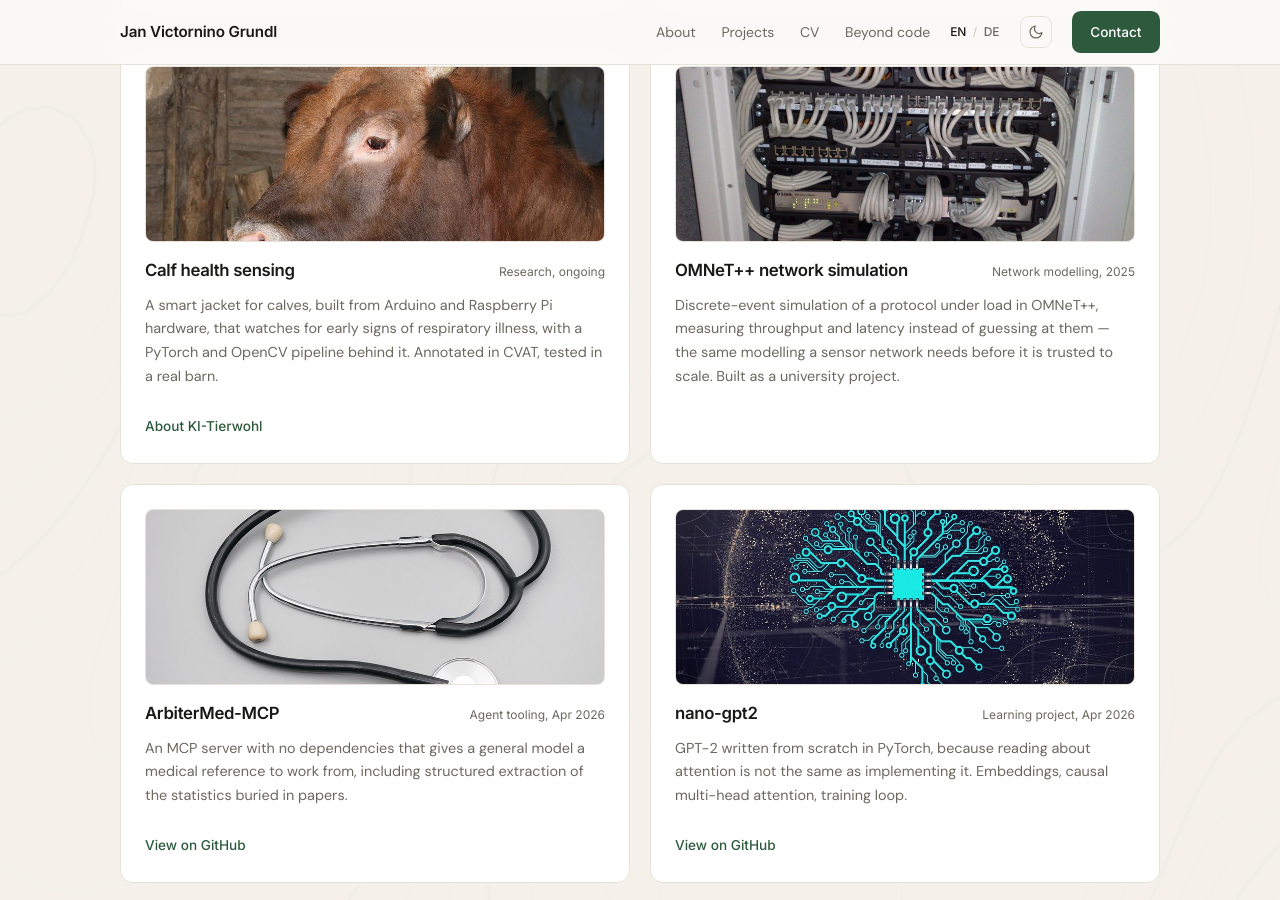
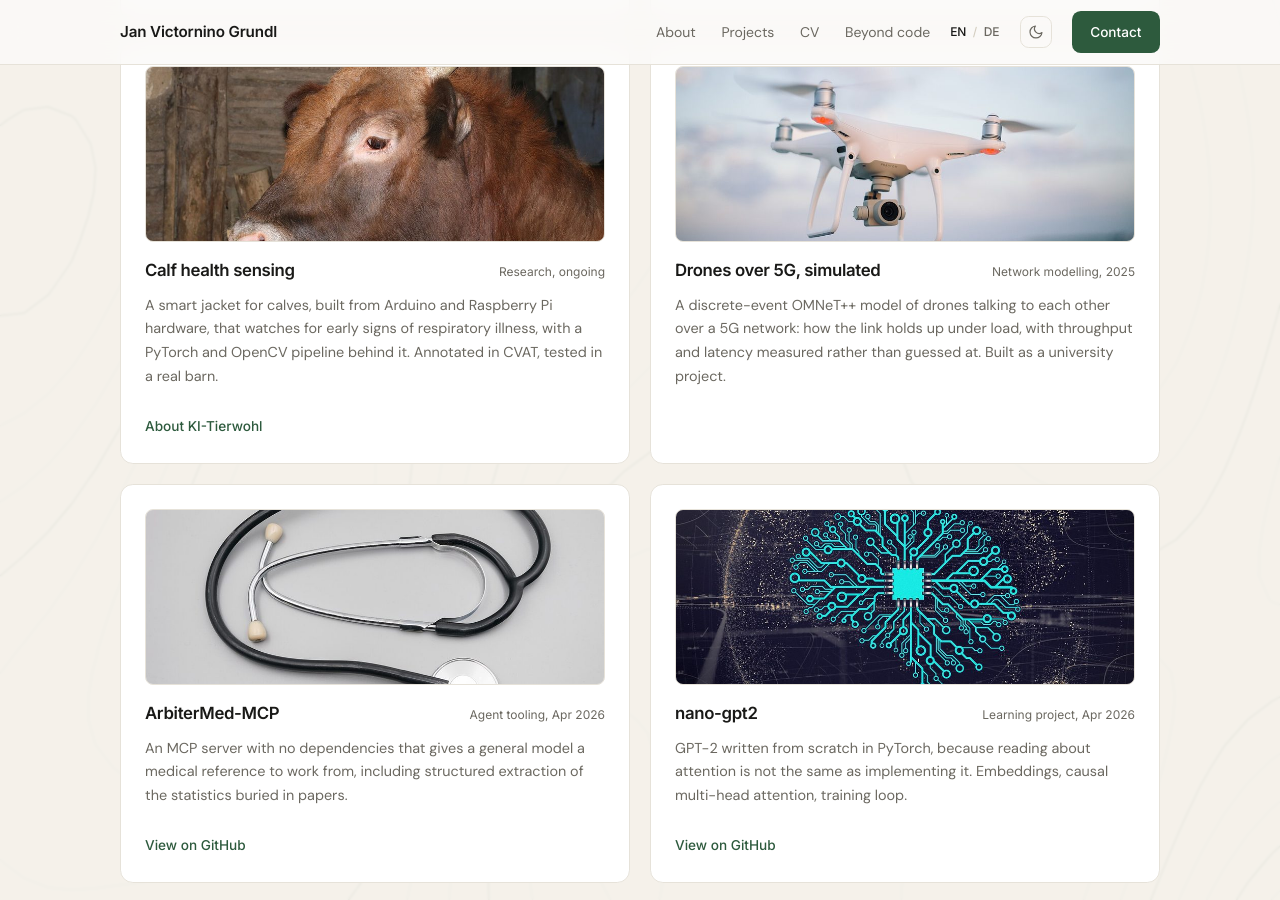
Before and after one commit to jg512/jangrundl-site, a Jekyll site: the page index.html, which Jekyll copies as it is, in a window 1280 px wide and 900 px high, scrolled down 3341 px. Built offline with Jekyll 4.4.1, drawn with Linux system fonts in a browser that asks for light colours.

Commit message:
Say what the OMNeT++ project actually simulated: drones over 5G
It was modelling drone-to-drone communication on a 5G network, not a generic
protocol under load, so the card now says so and the photo is a quadcopter in
flight rather than a rack of patch panels. Title, description and alt text
updated in both dictionaries; the credit line follows the new image (CC0).

Co-Authored-By: Claude Opus 5 <noreply@anthropic.com>
Claude-Session: https://claude.ai/code/session_01DWT25yjDrumGiE9hVCSPoz

```diff
--- a/index.html
+++ b/index.html
@@ -806,12 +806,12 @@
       </article>
 
       <article class="card">
-        <img class="card-media" src="assets/img/cards/omnet.jpg" alt="Ethernet switches and patch panels in a rack" loading="lazy" width="900" height="375" />
+        <img class="card-media" src="assets/img/cards/omnet.jpg" alt="A quadcopter drone in flight against the sky" loading="lazy" width="900" height="375" />
         <div class="card-head">
-          <h3 data-i18n="proj.omnet.title">OMNeT++ network simulation</h3>
+          <h3 data-i18n="proj.omnet.title">Drones over 5G, simulated</h3>
           <span class="card-meta" data-i18n="proj.omnet.meta">Network modelling, 2025</span>
         </div>
-        <p data-i18n="proj.omnet.desc">Discrete-event simulation of a protocol under load in OMNeT++, measuring throughput and latency instead of guessing at them &mdash; the same modelling a sensor network needs before it is trusted to scale. Built as a university project.</p>
+        <p data-i18n="proj.omnet.desc">A discrete-event OMNeT++ model of drones talking to each other over a 5G network: how the link holds up under load, with throughput and latency measured rather than guessed at. Built as a university project.</p>
       </article>
 
       <article class="card">
@@ -1124,7 +1124,7 @@
         <li><b>Vitals from video</b> &mdash; <a href="https://commons.wikimedia.org/wiki/File:Vital_signs_monitor_display.jpg" target="_blank" rel="noopener noreferrer">James Stenberg</a>, Public domain, via Wikimedia Commons</li>
         <li><b>Aline AI Core</b> &mdash; <a href="https://commons.wikimedia.org/wiki/File:Code_on_computer_monitor_(Unsplash).jpg" target="_blank" rel="noopener noreferrer">Markus Spiske</a>, <a href="https://creativecommons.org/publicdomain/zero/1.0/" target="_blank" rel="noopener noreferrer">CC0</a>, via Wikimedia Commons</li>
         <li><b>Calf health sensing</b> &mdash; <a href="https://commons.wikimedia.org/wiki/File:Calf_in_a_barn_2019_G1.jpg" target="_blank" rel="noopener noreferrer">George Chernilevsky</a>, Public domain, via Wikimedia Commons</li>
-        <li><b>OMNeT++ simulation</b> &mdash; <a href="https://commons.wikimedia.org/wiki/File:19-inch_rackmount_Ethernet_switches_and_patch_panels.jpg" target="_blank" rel="noopener noreferrer">Dsimic</a>, <a href="https://creativecommons.org/licenses/by-sa/4.0/" target="_blank" rel="noopener noreferrer">CC BY-SA 4.0</a>, via Wikimedia Commons</li>
+        <li><b>Drones over 5G</b> &mdash; <a href="https://commons.wikimedia.org/wiki/File:Quadcopter_camera_drone_in_flight.jpg" target="_blank" rel="noopener noreferrer">Josh Sorenson</a>, <a href="https://creativecommons.org/publicdomain/zero/1.0/" target="_blank" rel="noopener noreferrer">CC0</a>, via Wikimedia Commons</li>
         <li><b>ArbiterMed-MCP</b> &mdash; <a href="https://commons.wikimedia.org/wiki/File:2023_Stetoskop.jpg" target="_blank" rel="noopener noreferrer">Jacek Halicki</a>, <a href="https://creativecommons.org/licenses/by-sa/4.0/" target="_blank" rel="noopener noreferrer">CC BY-SA 4.0</a>, via Wikimedia Commons</li>
         <li><b>nano-gpt2</b> &mdash; <a href="https://commons.wikimedia.org/wiki/File:Artificial_Neural_Network_with_Chip.jpg" target="_blank" rel="noopener noreferrer">mikemacmarketing</a>, <a href="https://creativecommons.org/licenses/by/2.0/" target="_blank" rel="noopener noreferrer">CC BY 2.0</a>, via Wikimedia Commons</li>
         <li><b>ESP32 encrypted chat</b> &mdash; <a href="https://commons.wikimedia.org/wiki/File:ESP32_Espressif_ESP-WROOM-32_Dev_Board.jpg" target="_blank" rel="noopener noreferrer">Ubahnverleih</a>, <a href="https://creativecommons.org/publicdomain/zero/1.0/" target="_blank" rel="noopener noreferrer">CC0</a>, via Wikimedia Commons</li>
@@ -1400,9 +1400,9 @@
       "proj.fritz.meta": "Security research, 2026",
       "proj.fritz.desc": "Reverse engineering my own router. Slipping a temporary OpenWRT image in through the FTP boot window to read out stored passwords and credentials and rewrite them, with Claude Code helping as a static analyser on the firmware.",
       "proj.fritz.note": "Personal hardware, write-up on request",
-      "proj.omnet.title": "OMNeT++ network simulation",
+      "proj.omnet.title": "Drones over 5G, simulated",
       "proj.omnet.meta": "Network modelling, 2025",
-      "proj.omnet.desc": "Discrete-event simulation of a protocol under load in OMNeT++, measuring throughput and latency instead of guessing at them &mdash; the same modelling a sensor network needs before it is trusted to scale. Built as a university project.",
+      "proj.omnet.desc": "A discrete-event OMNeT++ model of drones talking to each other over a 5G network: how the link holds up under load, with throughput and latency measured rather than guessed at. Built as a university project.",
       "proj.rfid.meta": "Open source",
       "proj.rfid.desc": "A small open-source tool for polling and reading RFID tags from a reader, made to be simple to script against rather than a heavy framework.",
       "cv.label": "Curriculum vitae",
@@ -1542,9 +1542,9 @@
       "proj.fritz.meta": "Security-Research, 2026",
       "proj.fritz.desc": "Reverse Engineering am eigenen Router. &Uuml;ber das FTP-Bootfenster ein tempor&auml;res OpenWRT-Image eingeschleust, um gespeicherte Passw&ouml;rter und Zugangsdaten auszulesen und neu zu setzen. Claude Code half dabei als statischer Analyzer f&uuml;r die Firmware.",
       "proj.fritz.note": "Private Hardware, Bericht auf Anfrage",
-      "proj.omnet.title": "OMNeT++ Netzwerksimulation",
+      "proj.omnet.title": "Drohnen &uuml;ber 5G, simuliert",
       "proj.omnet.meta": "Netzmodellierung, 2025",
-      "proj.omnet.desc": "Ereignisdiskrete Simulation eines Protokolls unter Last in OMNeT++, die Durchsatz und Latenz misst, statt sie zu sch&auml;tzen &mdash; genau die Modellierung, die ein Sensornetz braucht, bevor man ihm im gro&szlig;en Ma&szlig;stab traut. Entstanden als Studienprojekt.",
+      "proj.omnet.desc": "Ein ereignisdiskretes OMNeT++-Modell von Drohnen, die &uuml;ber ein 5G-Netz miteinander kommunizieren: wie die Verbindung unter Last standh&auml;lt, mit gemessenem statt gesch&auml;tztem Durchsatz und ebensolcher Latenz. Entstanden als Studienprojekt.",
       "proj.rfid.meta": "Open Source",
       "proj.rfid.desc": "Ein kleines Open-Source-Tool zum Auslesen von RFID-Tags &uuml;ber einen Reader. Bewusst so angelegt, dass man es einfach skripten kann, statt als schweres Framework.",
       "cv.label": "Lebenslauf",
```
Also changed, not shown: assets/img/cards/omnet.jpg.
